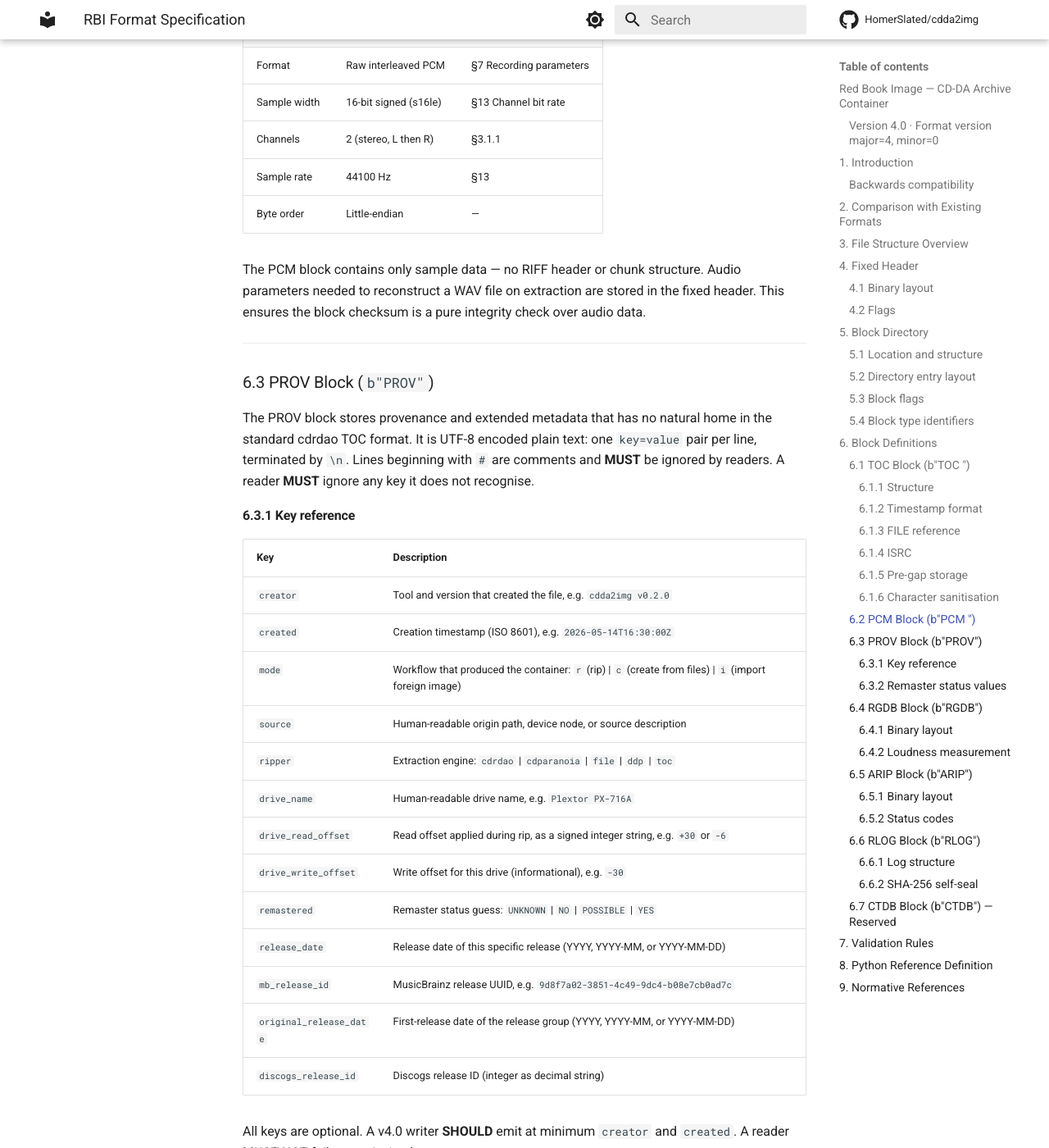
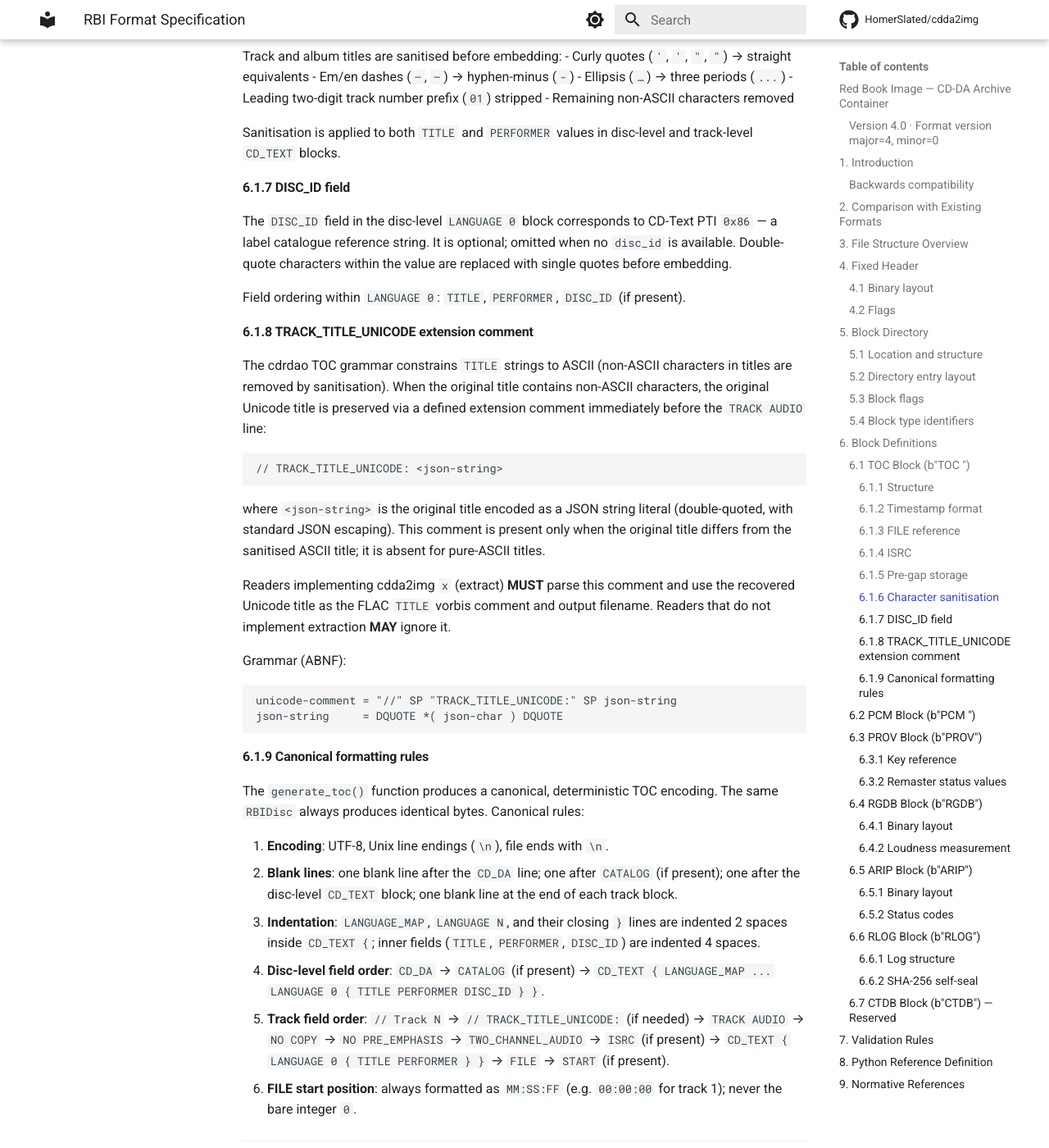
Before and after one commit to HomerSlated/cdda2img, an MkDocs documentation site: the page built from docs/reference/rbi_spec.md, in a window 1280 px wide and 1400 px high, scrolled down 8609 px. Shown: the whole window at 82% size. Built offline with MkDocs 1.6.1 and Material for MkDocs 9.7.7, drawn with Linux system fonts in a browser that asks for light colours; comment, search, counter and statistics services are not loaded; some of the changed text lies outside the part shown.

Commit message:
Canonical TOC formatting: spec update and round-trip tests
rbi_spec.md §6.1:
- Fix FILE extension: .pcm → .bin (was wrong since v4.0 redesign)
- Add DISC_ID to structure example and §6.1.7
- Define TRACK_TITLE_UNICODE as a normative extension comment (§6.1.8)
- Replace "MUST NOT carry cdda2img metadata" with a more precise rule
- Add §6.1.9 canonical formatting rules (field order, indentation,
  blank lines, FILE start as 00:00:00 not bare 0)

tests/test_toc.py (new):
- Determinism: same RBIDisc → identical bytes
- Field round-trip: parse(generate(disc)) preserves all fields
- Byte-identical round-trip: parse → parsed_to_rbi_disc → generate
- TRACK_TITLE_UNICODE present/absent/recovery
- Canonical format spot-checks: .bin extension, 00:00:00 start,
  Unix line endings, optional fields absent when None

No code changes to generate_toc() — already canonical.

Co-Authored-By: Claude Sonnet 4.6 <noreply@anthropic.com>

````diff
--- a/docs/reference/rbi_spec.md
+++ b/docs/reference/rbi_spec.md
@@ -159,7 +159,7 @@ A conforming v4.0 writer **MUST NOT** write more than one entry of a given `type
 
 ### 6.1 TOC Block (`b"TOC "`)
 
-The TOC block is a UTF-8 encoded plain-text file in cdrdao TOC format. It is self-contained and human-readable. Comments (`//`) **MAY** appear for human readability but **MUST NOT** carry cdda2img-specific metadata; all proprietary cdda2img data belongs in the PROV block.
+The TOC block is a UTF-8 encoded plain-text file in cdrdao TOC format. It is self-contained and human-readable. Comments (`//`) **MAY** appear for human readability. Undefined `//` comments **MUST** be ignored by readers; all proprietary cdda2img metadata belongs in the PROV block. The one exception is the defined extension comment `// TRACK_TITLE_UNICODE:` (see §6.1.8), which readers **MUST** preserve and parse.
 
 #### 6.1.1 Structure
 
@@ -175,10 +175,12 @@ CD_TEXT {
   LANGUAGE 0 {
     TITLE "<album title>"
     PERFORMER "<album artist>"
+    DISC_ID "<label catalogue ref>"
   }
 }
 
 // Track 1
+// TRACK_TITLE_UNICODE: "<original Unicode title as JSON string>"
 TRACK AUDIO
 NO COPY
 NO PRE_EMPHASIS
@@ -186,16 +188,24 @@ TWO_CHANNEL_AUDIO
 ISRC "GBAYE9300135"
 CD_TEXT {
   LANGUAGE 0 {
+    TITLE "<sanitised ASCII title>"
+    PERFORMER "<track artist>"
+  }
+}
+FILE "<album>.bin" MM:SS:FF MM:SS:FF
+
+// Track 2 (with pre-gap)
+TRACK AUDIO
+NO COPY
+NO PRE_EMPHASIS
+TWO_CHANNEL_AUDIO
+CD_TEXT {
+  LANGUAGE 0 {
     TITLE "<track title>"
     PERFORMER "<track artist>"
   }
 }
-FILE "<album>.pcm" MM:SS:FF MM:SS:FF
-
-// Track 2 (with pre-gap)
-TRACK AUDIO
-...
-FILE "<album>.pcm" MM:SS:FF MM:SS:FF
+FILE "<album>.bin" MM:SS:FF MM:SS:FF
 START MM:SS:FF
 
 // Track 3
@@ -221,7 +231,7 @@ Conversion: `total_frames = MM × 75 × 60 + SS × 75 + FF`
 
 #### 6.1.3 FILE reference
 
-The filename in each `FILE` line uses the extension `.pcm` to reflect that the payload is raw PCM. The stem is the sanitised album title. On extraction, a WAV file is reconstructed from the raw PCM using the audio parameters in the fixed header.
+The filename in each `FILE` line uses the extension `.bin` and the sanitised album title as the stem (e.g. `"Led Zeppelin - IV.bin"`). The extension is an internal identifier only — the PCM block contains raw s16le audio, not a binary blob. On extraction, a WAV or FLAC file is reconstructed from the raw PCM using the audio parameters in the fixed header.
 
 #### 6.1.4 ISRC
 
@@ -250,6 +260,43 @@ Track and album titles are sanitised before embedding:
 - Ellipsis (`…`) → three periods (`...`)
 - Leading two-digit track number prefix (`01 `) stripped
 - Remaining non-ASCII characters removed
+
+Sanitisation is applied to both `TITLE` and `PERFORMER` values in disc-level and track-level `CD_TEXT` blocks.
+
+#### 6.1.7 DISC_ID field
+
+The `DISC_ID` field in the disc-level `LANGUAGE 0` block corresponds to CD-Text PTI `0x86` — a label catalogue reference string. It is optional; omitted when no `disc_id` is available. Double-quote characters within the value are replaced with single quotes before embedding.
+
+Field ordering within `LANGUAGE 0`: `TITLE`, `PERFORMER`, `DISC_ID` (if present).
+
+#### 6.1.8 TRACK_TITLE_UNICODE extension comment
+
+The cdrdao TOC grammar constrains `TITLE` strings to ASCII (non-ASCII characters in titles are removed by sanitisation). When the original title contains non-ASCII characters, the original Unicode title is preserved via a defined extension comment immediately before the `TRACK AUDIO` line:
+
+```
+// TRACK_TITLE_UNICODE: <json-string>
+```
+
+where `<json-string>` is the original title encoded as a JSON string literal (double-quoted, with standard JSON escaping). This comment is present only when the original title differs from the sanitised ASCII title; it is absent for pure-ASCII titles.
+
+Readers implementing cdda2img `x` (extract) **MUST** parse this comment and use the recovered Unicode title as the FLAC `TITLE` vorbis comment and output filename. Readers that do not implement extraction **MAY** ignore it.
+
+Grammar (ABNF):
+```
+unicode-comment = "//" SP "TRACK_TITLE_UNICODE:" SP json-string
+json-string     = DQUOTE *( json-char ) DQUOTE
+```
+
+#### 6.1.9 Canonical formatting rules
+
+The `generate_toc()` function produces a canonical, deterministic TOC encoding. The same `RBIDisc` always produces identical bytes. Canonical rules:
+
+1. **Encoding**: UTF-8, Unix line endings (`\n`), file ends with `\n`.
+2. **Blank lines**: one blank line after the `CD_DA` line; one after `CATALOG` (if present); one after the disc-level `CD_TEXT` block; one blank line at the end of each track block.
+3. **Indentation**: `LANGUAGE_MAP`, `LANGUAGE N`, and their closing `}` lines are indented 2 spaces inside `CD_TEXT {`; inner fields (`TITLE`, `PERFORMER`, `DISC_ID`) are indented 4 spaces.
+4. **Disc-level field order**: `CD_DA` → `CATALOG` (if present) → `CD_TEXT { LANGUAGE_MAP ... LANGUAGE 0 { TITLE PERFORMER DISC_ID } }`.
+5. **Track field order**: `// Track N` → `// TRACK_TITLE_UNICODE:` (if needed) → `TRACK AUDIO` → `NO COPY` → `NO PRE_EMPHASIS` → `TWO_CHANNEL_AUDIO` → `ISRC` (if present) → `CD_TEXT { LANGUAGE 0 { TITLE PERFORMER } }` → `FILE` → `START` (if present).
+6. **FILE start position**: always formatted as `MM:SS:FF` (e.g. `00:00:00` for track 1); never the bare integer `0`.
 
 ---
 
````
Also changed, not shown: 1 other file.
